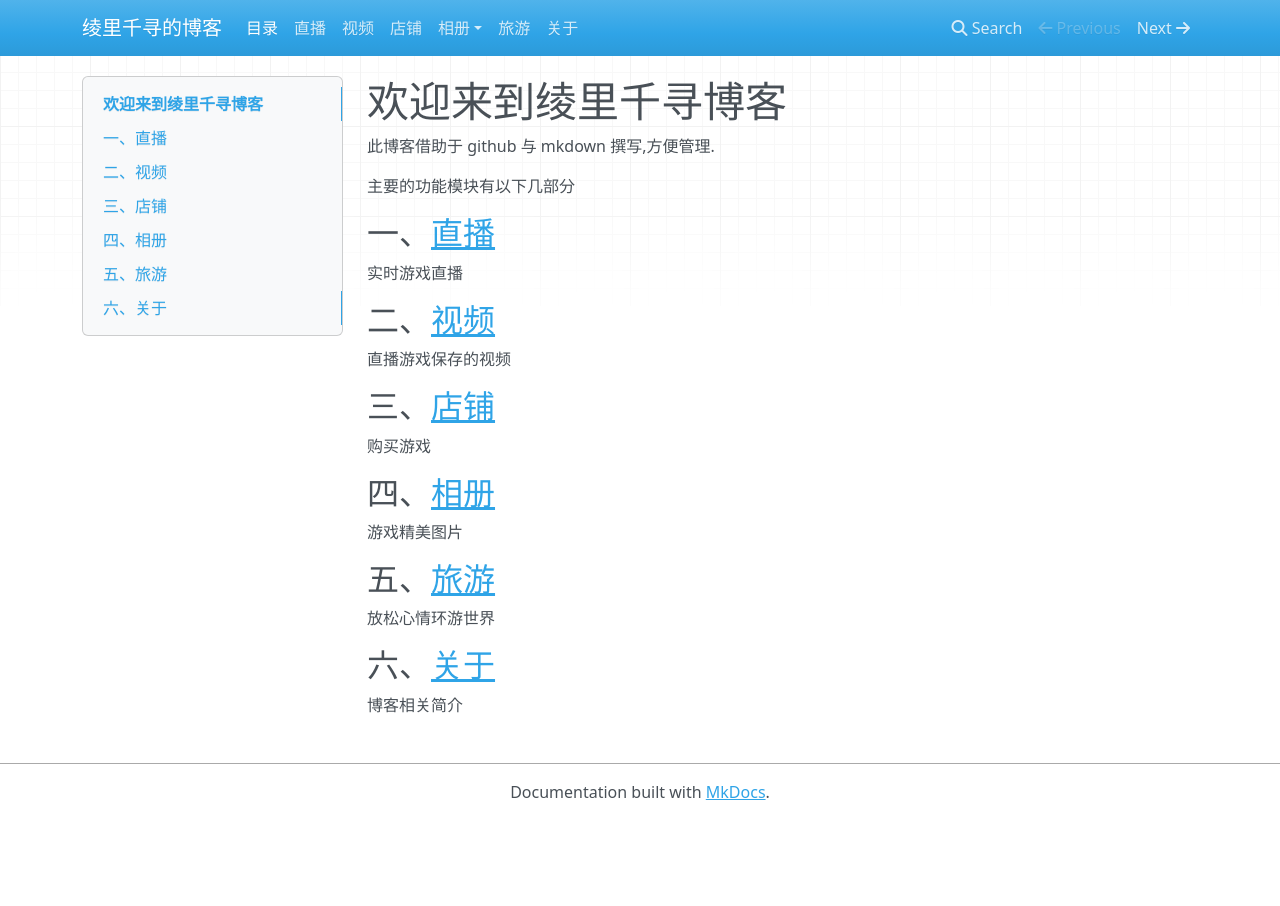
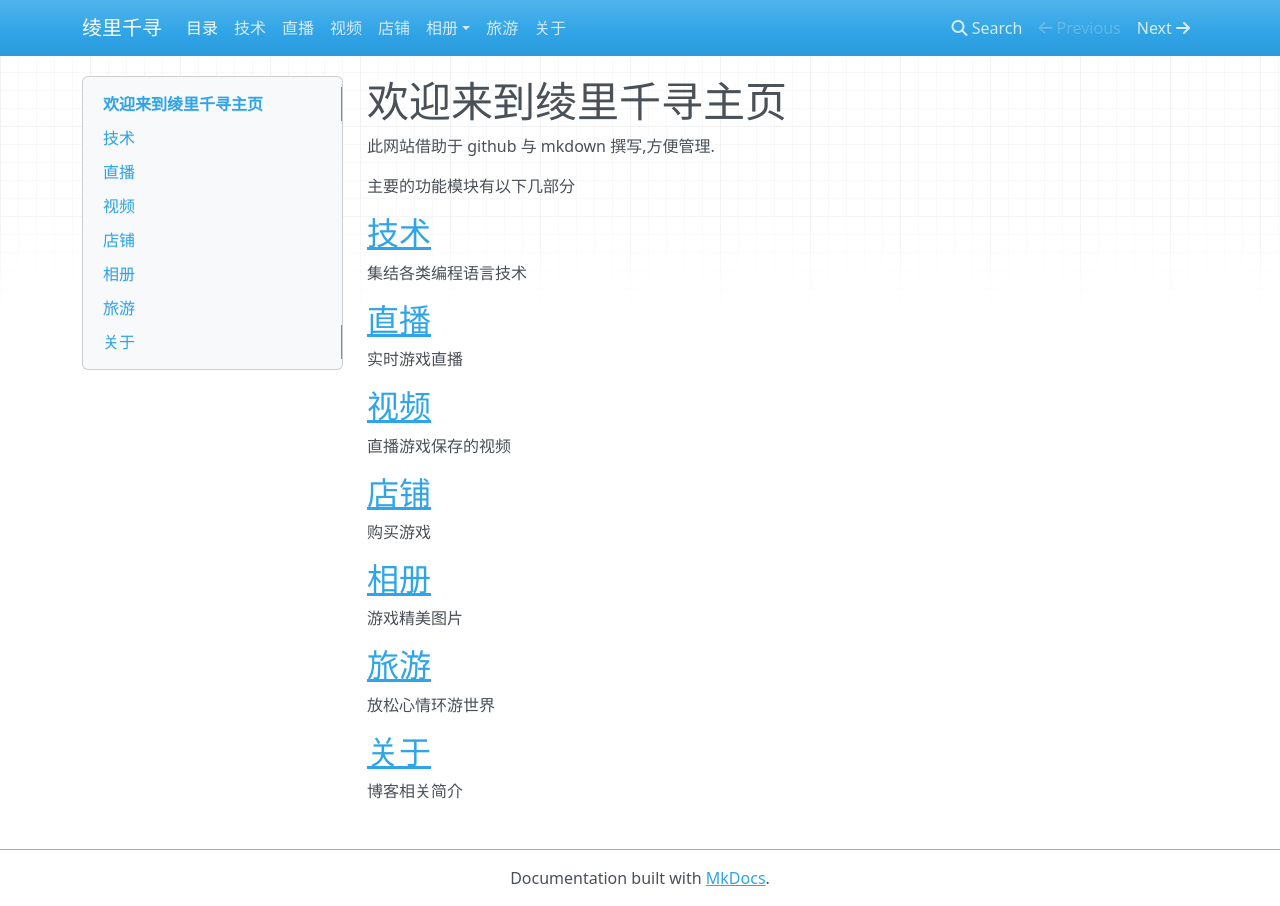
Before and after one commit to lingliqianxun/lingliqianxun.github.io, an MkDocs documentation site: the page built from docs/index.md, in a window 1280 px wide. Built offline with MkDocs 1.6.1, drawn with Linux system fonts in a browser that asks for light colours; nearby versions of some CDN libraries; old or Windows-style settings are respelled for this version of MkDocs.

Commit message:
1. 添加技术模块.

```diff
--- a/docs/index.md
+++ b/docs/index.md
@@ -1,23 +1,26 @@
-# 欢迎来到绫里千寻博客
+# 欢迎来到绫里千寻主页
 
-此博客借助于 github 与 mkdown 撰写,方便管理.
+此网站借助于 github 与 mkdown 撰写,方便管理.
 
 主要的功能模块有以下几部分
 
-## 一、[直播](live/index.md)
+## [技术](technology/index.md)
+集结各类编程语言技术
+
+## [直播](live/index.md)
 实时游戏直播
 
-## 二、[视频](video/index.md)
+## [视频](video/index.md)
 直播游戏保存的视频
 
-## 三、[店铺](shop/index.md)
+## [店铺](shop/index.md)
 购买游戏
 
-## 四、[相册](album/index.md)
+## [相册](album/index.md)
 游戏精美图片
 
-## 五、[旅游](tour/index.md)
+## [旅游](tour/index.md)
 放松心情环游世界
 
-## 六、[关于](about.md)
+## [关于](about.md)
 博客相关简介
--- a/mkdocs.yml
+++ b/mkdocs.yml
@@ -1,7 +1,8 @@
-site_name: 绫里千寻的博客
+site_name: 绫里千寻
 
 pages:
 - 目录: 'index.md'
+- 技术: 'technology/index.md'
 - 直播: 'live/index.md'
 - 视频: 'video/index.md'
 - 店铺: 'shop/index.md'
```
Also changed, not shown: docs/about.md (+4 -1 lines), docs/technology/index.md (added, +5 -0 lines), docs/images/technology_csdn.jpg (added), 1 other file.
